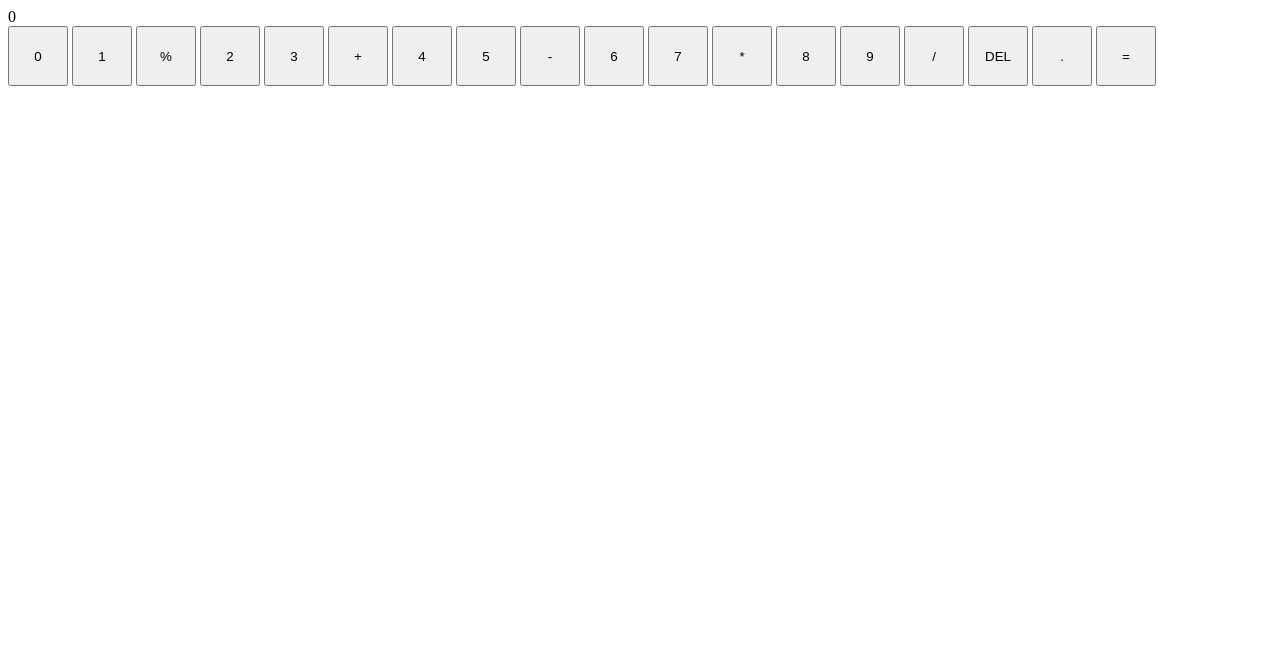
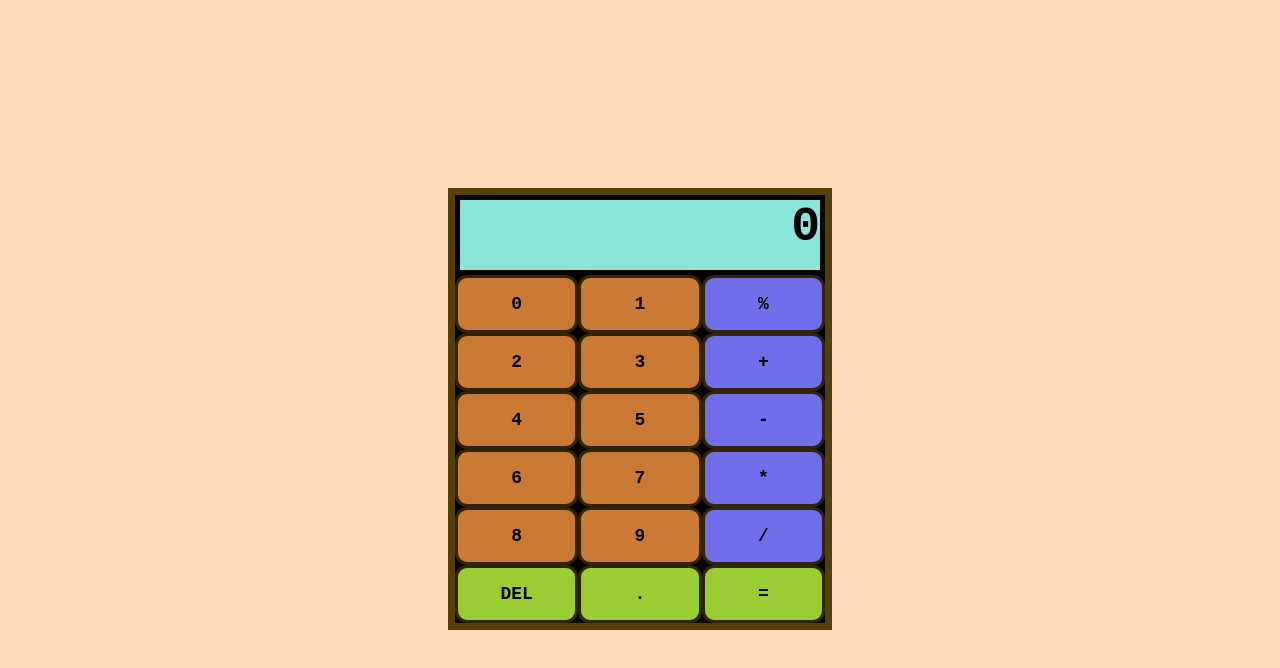
Before and after one commit to Beliver12/Calculator, a plain HTML site: page index.html in a window 1280 px wide. Drawn offline with Linux system fonts and the light colour scheme.

Commit message:
made alot of changes

```diff
--- a/style.css
+++ b/style.css
@@ -1,15 +1,54 @@
-#container{
-  border: 1px solid black;
-   height: 294px;
-   width: 254px;
+.container{
+   height: 428px;
+   width: 370px;
+   border: 7px solid rgb(83, 62, 7);
+   margin-top: 180px;
+   font-family: 'Courier New', Courier, monospace;
+   font-style: initial;
+   font-weight: bolder;
+ }
+ .operator{
+  background-color: rgb(111, 111, 233);
+ }
+ .keyboard{
+  display: flex;
+  flex-wrap: wrap;
+  background-color: black;
+
 
  }
- #display{
+ .equals-key, .delete, #dot{
+  background-color: yellowgreen;
+ }
+ .display{
    border-bottom: 1px solid black;
-   height: 50px
+   height: 70px;
+   border: 5px solid black;
+   background-color: rgb(140, 229, 218);
+   font-size: 6vmin;
+   display: flex;
+   justify-content: flex-end;
+   flex-wrap: wrap;
+
+
  }
+.number{
+  background-color: rgb(202, 122, 51);
+}
+
 button{
-height: 60px;
-width: 60px;
+border-radius: 12px;
+flex: 120px;
+height: 58px;
+border: 3px solid rgb(48, 36, 5);
+font-size: large;
+font-family: 'Courier New', Courier, monospace;
+   font-style: initial;
+   font-weight: bolder;
+}
 
+body{
+  display: flex;
+  justify-content: center;
+  background-color: peachpuff;
 }
```
